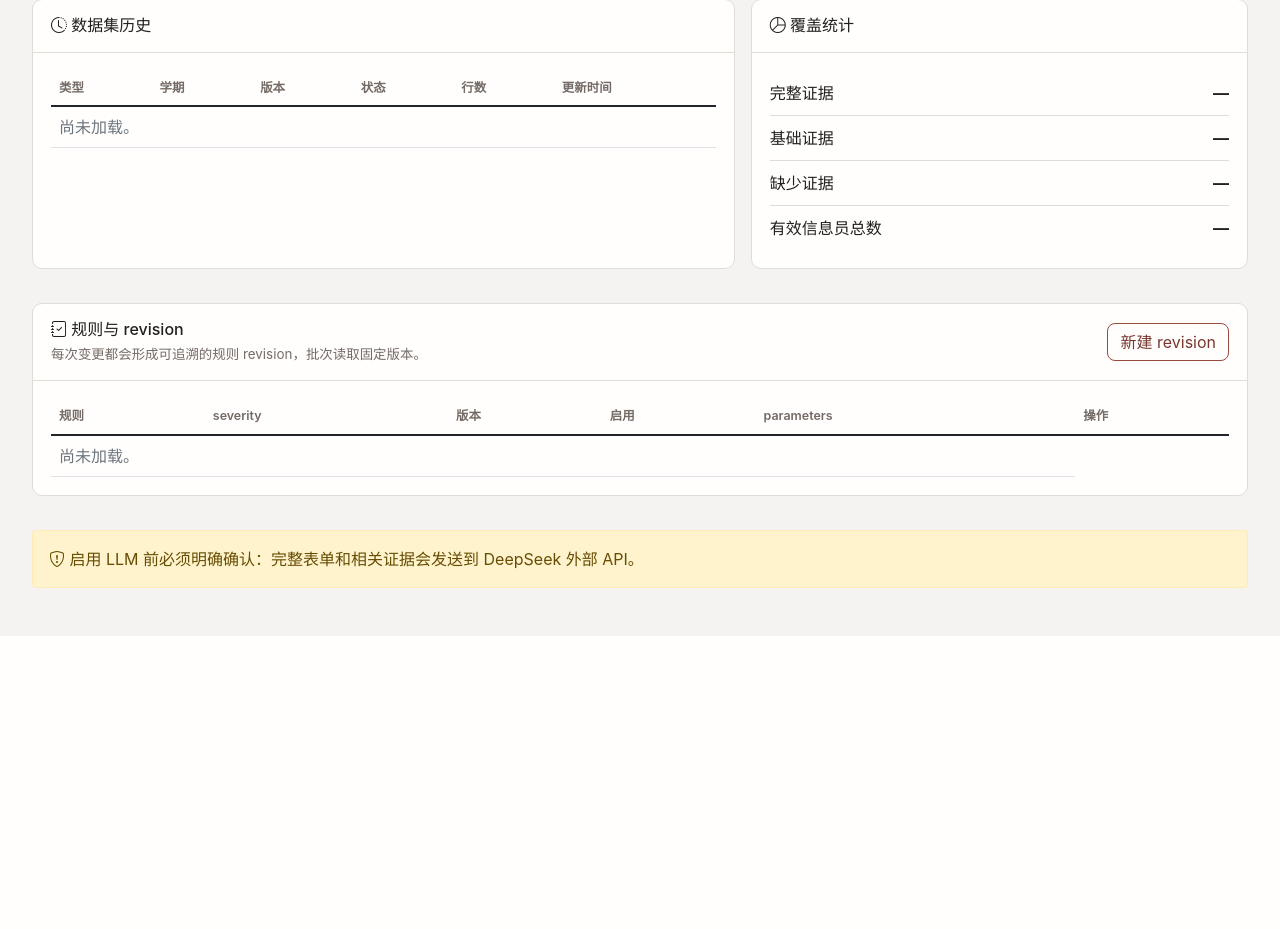
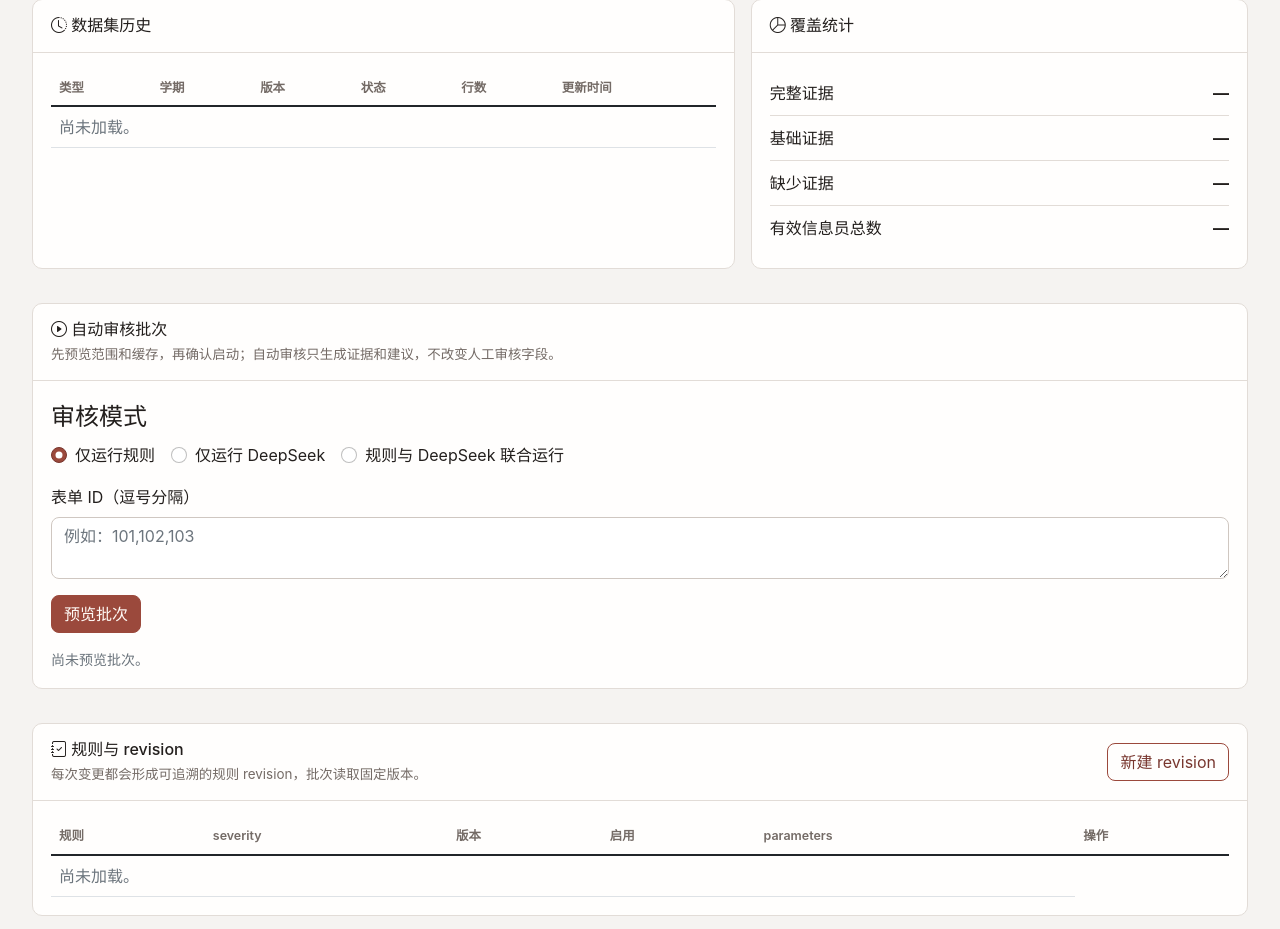
Before and after one commit to yoouzic/swu_tic_website, a Python web app: template app/templates/admin/auto_review.html in a window 1280 px wide. Shown: the part 989-1918 px from the top of the page. Before the commit the page ends 1577 px from the top, so only its background shows below. Run offline with Jinja, Linux system fonts and the light colour scheme; the template is opened without the code that fills it, so the values that code supplies are empty; some libraries are stand-ins or nearby versions.

Commit message:
feat: expose automated review execution modes

```diff
--- a/app/templates/admin/_settings_automation.html
+++ b/app/templates/admin/_settings_automation.html
@@ -127,6 +127,62 @@
         </div>
     </div>
 
+    <section class="activity-panel mt-3" id="automationBatchExecution" aria-labelledby="automationBatchExecutionTitle">
+        <div class="activity-panel__header">
+            <h2 id="automationBatchExecutionTitle"><i class="bi bi-play-circle" aria-hidden="true"></i> 自动审核批次</h2>
+            <p>先预览范围和缓存，再确认启动；自动审核只生成证据和建议，不改变人工审核字段。</p>
+        </div>
+        <div class="activity-panel__body">
+            <form id="automationReviewBatchForm" data-automation-batch-form>
+                <fieldset class="mb-3">
+                    <legend class="form-label">审核模式</legend>
+                    <div class="d-flex flex-wrap gap-3">
+                        <div class="form-check">
+                            <input class="form-check-input" type="radio" name="review_mode" value="rules_only" id="automationReviewModeRules" checked>
+                            <label class="form-check-label" for="automationReviewModeRules">仅运行规则</label>
+                        </div>
+                        <div class="form-check">
+                            <input class="form-check-input" type="radio" name="review_mode" value="llm_only" id="automationReviewModeLlm">
+                            <label class="form-check-label" for="automationReviewModeLlm">仅运行 DeepSeek</label>
+                        </div>
+                        <div class="form-check">
+                            <input class="form-check-input" type="radio" name="review_mode" value="combined" id="automationReviewModeCombined">
+                            <label class="form-check-label" for="automationReviewModeCombined">规则与 DeepSeek 联合运行</label>
+                        </div>
+                    </div>
+                </fieldset>
+                <div class="mb-3">
+                    <label class="form-label" for="automationBatchFormIds">表单 ID（逗号分隔）</label>
+                    <textarea class="form-control" id="automationBatchFormIds" name="form_ids" rows="2" placeholder="例如：101,102,103"></textarea>
+                </div>
+                <div class="form-check mb-3" id="automationExternalTransferAckWrap" hidden>
+                    <input class="form-check-input" type="checkbox" id="automationExternalTransferAck" name="external_transfer_acknowledged">
+                    <label class="form-check-label" for="automationExternalTransferAck">我确认完整表单和相关证据会发送到 DeepSeek 外部 API</label>
+                </div>
+                <div class="d-flex gap-2">
+                    <button type="button" class="btn btn-primary" data-automation-batch-preview>预览批次</button>
+                    <button type="button" class="btn btn-success" data-automation-batch-start hidden>确认并启动</button>
+                </div>
+            </form>
+            <div class="small text-muted mt-3" id="automationBatchPreviewSummary" aria-live="polite">尚未预览批次。</div>
+            <div class="automation-batch-progress mt-3" id="automationBatchProgress" aria-live="polite" hidden>
+                <div class="progress" role="progressbar" aria-label="自动审核批次进度" aria-valuemin="0" aria-valuemax="100" aria-valuenow="0" data-automation-batch-progress-bar>
+                    <div class="progress-bar" style="width: 0%"></div>
+                </div>
+                <div class="small mt-2">
+                    已处理 <span data-batch-progress="processed_count">0</span> / <span data-batch-progress="target_form_count">0</span>
+                    · 无明显风险 <span data-batch-progress="clear_count">0</span>
+                    · 建议复核 <span data-batch-progress="review_count">0</span>
+                    · 高风险 <span data-batch-progress="high_risk_count">0</span>
+                    · 无法判断 <span data-batch-progress="unknown_count">0</span>
+                    · 失败 <span data-batch-progress="failed_count">0</span>
+                    · 缓存 <span data-batch-progress="cache_count">0</span>
+                    · HTTP 尝试 <span data-batch-progress="http_attempts">0</span>
+                </div>
+            </div>
+        </div>
+    </section>
+
     <section class="activity-panel mt-3" aria-labelledby="automationRulesTitle">
         <div class="activity-panel__header activity-panel__header--split">
             <div>
```
Also changed, not shown: app/static/js/automation-center.js (+144 -0 lines), tests/test_automation_templates.py (+30 -0 lines).
